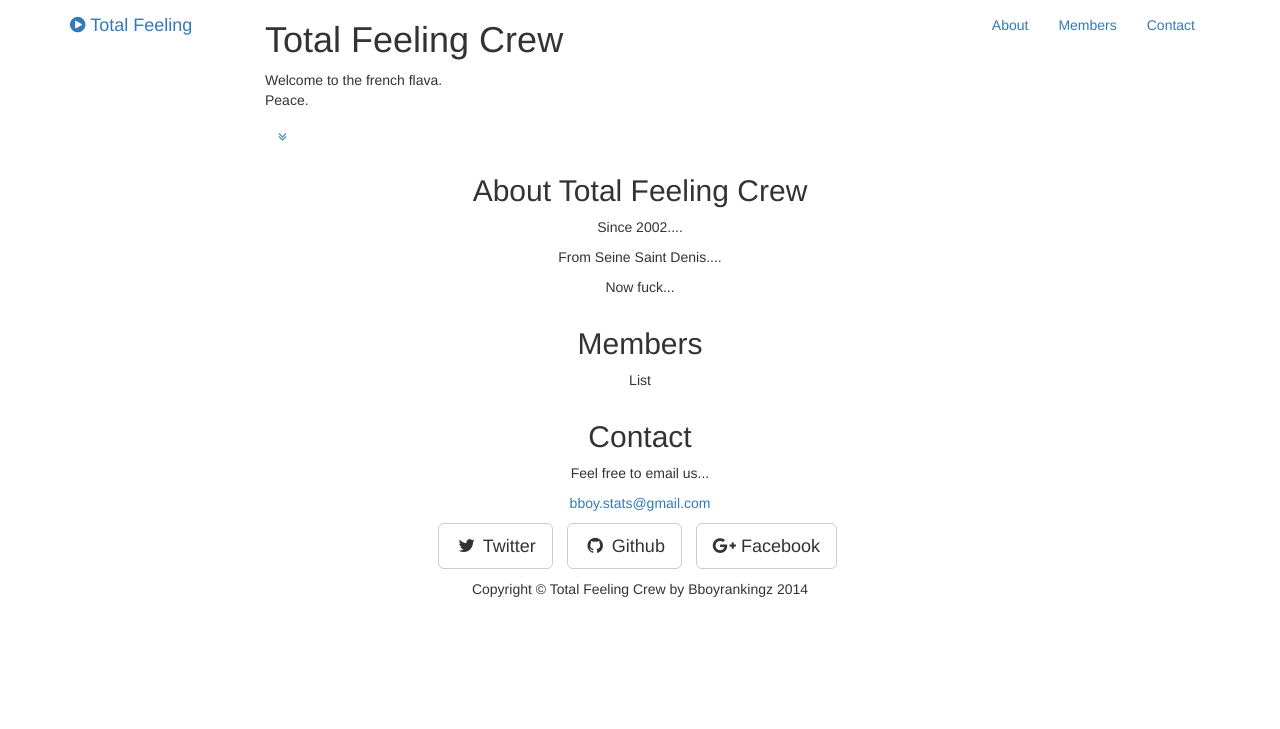
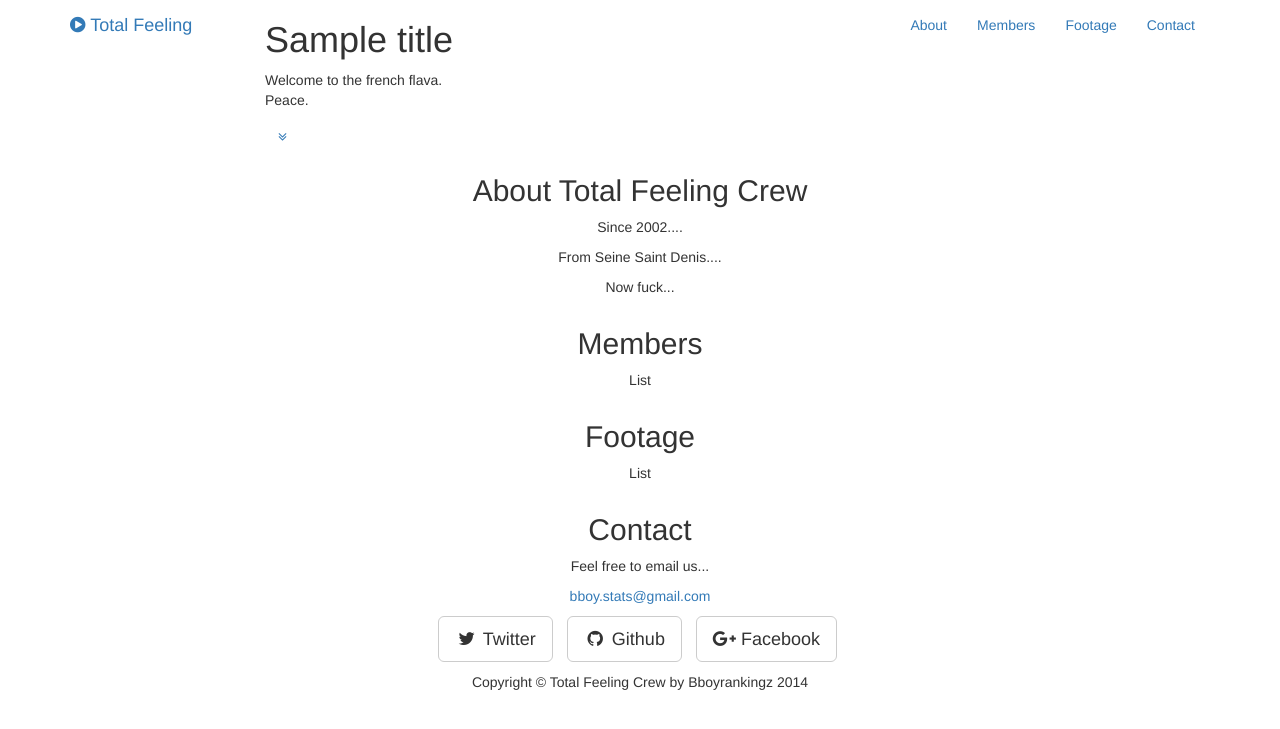
Before and after one commit to bboyrankingz/tfc, a Python web app: template home/templates/home.html in a window 1280 px wide. Shown: the top 729 px of the page. Run offline with Jinja, Linux system fonts and the light colour scheme; the template is opened without the code that fills it: most values are stand-ins (such as "Sample title", 1, 10 or a date in 2020); some libraries are stand-ins or nearby versions.

Commit message:
title to home

```diff
--- a/home/templates/base.html
+++ b/home/templates/base.html
@@ -58,7 +58,10 @@
                         <a class="page-scroll" href="#about">About</a>
                     </li>
                     <li>
-                        <a class="page-scroll" href="#download">Members</a>
+                        <a class="page-scroll" href="#members">Members</a>
+                    </li>
+                    <li>
+                        <a class="page-scroll" href="#footage">Footage</a>
                     </li>
                     <li>
                         <a class="page-scroll" href="#contact">Contact</a>
@@ -76,7 +79,7 @@
             <div class="container">
                 <div class="row">
                     <div class="col-md-8 col-md-offset-2">
-                        <h1 class="brand-heading">Total Feeling Crew</h1>
+                        <h1 class="brand-heading">{% block title %}{% endblock %}</h1>
                         <p class="intro-text">Welcome to the french flava.<br>Peace.</p>
                         <a href="#about" class="btn btn-circle page-scroll">
                             <i class="fa fa-angle-double-down animated"></i>
@@ -100,11 +103,24 @@
     </section>
 
     <!-- Download Section -->
-    <section id="download" class="content-section text-center">
+    <section id="members" class="content-section text-center">
         <div class="download-section">
             <div class="container">
                 <div class="col-lg-8 col-lg-offset-2">
                     <h2>Members</h2>
+                    <p>List</p>
+                </div>
+            </div>
+        </div>
+    </section>
+
+
+    <!-- Footage Section -->
+    <section id="footage" class="content-section text-center">
+        <div class="download-section">
+            <div class="container">
+                <div class="col-lg-8 col-lg-offset-2">
+                    <h2>Footage</h2>
                     <p>List</p>
                 </div>
             </div>
--- a/home/templates/home.html
+++ b/home/templates/home.html
@@ -1,3 +1,3 @@
 {% extends "base.html" %}
-{% block title %}Home{% endblock %}
+{% block title %}{{ title }}{% endblock %}
 {% block content_title %}<h2>Homepage</h2>{% endblock %}
--- a/home/views.py
+++ b/home/views.py
@@ -11,5 +11,5 @@ def home(request, username=None, template_name='home.html'):
             Home object list
     """
     return render(request, template_name, {
-        'photo_promo': '',
+        'title': 'Total Feeling Crew',
     })
```
Also changed, not shown: 2 other files.
